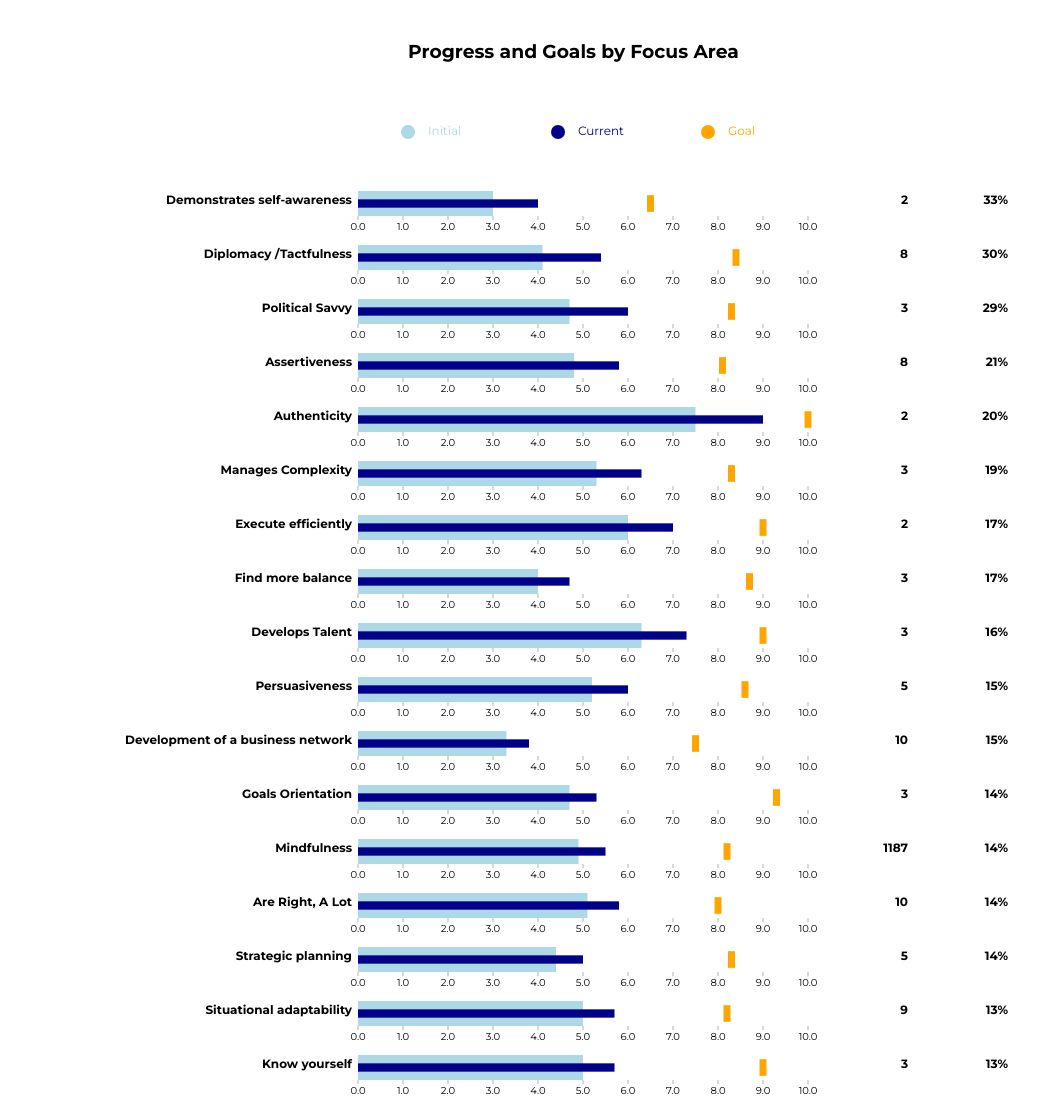
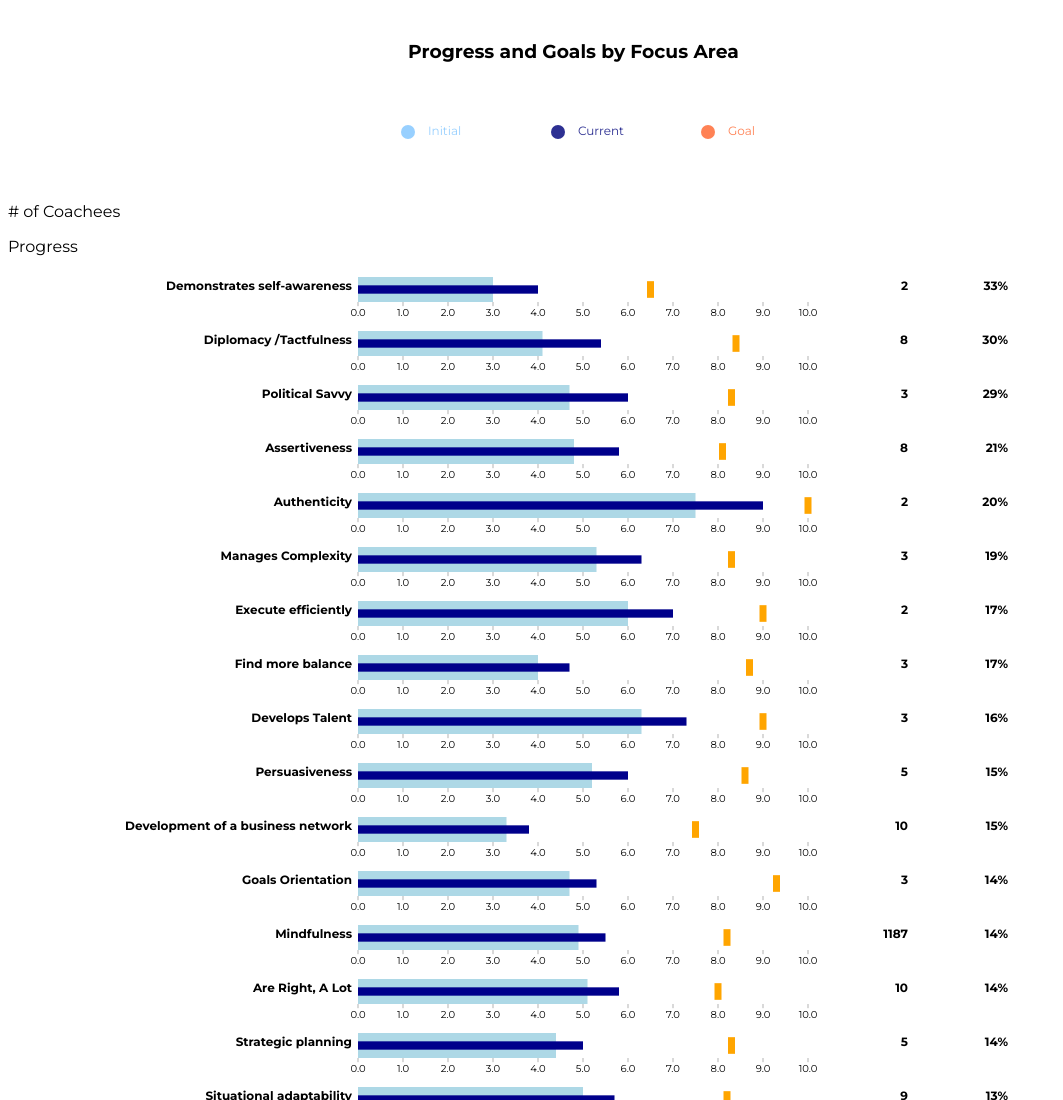
Before and after one commit to annadehtiarova/d3, a plain HTML site: page index.html in a window 1280 px wide. Shown: the top 1100 px of the page, without its empty margins (0-1063 px from the left). Drawn offline with nearby package versions, Linux system fonts and the light colour scheme.

Commit message:
Update index.html

```diff
--- a/index.html
+++ b/index.html
@@ -14,6 +14,14 @@
 
     <h3>Progress and Goals by Focus Area</h3>
     <svg id="legend" width="1000" height="100"></svg>
+    <div class="container">
+        <div class="flex-1">
+        <p># of Coachees</p>
+        </div>
+        <div class="flex-2">
+        <p>Progress</p>
+        </div>
+    </div>
 
     <script src="https://d3js.org/d3.v6.min.js"></script>
     <script src="bullet.js"></script>
@@ -69,7 +77,7 @@
 
     var color = d3.scaleOrdinal()
                     .domain(keys)
-                    .range(['lightblue', 'darkblue', 'orange']);
+                    .range(['#98D0FF', '#2D3092', '#FF8255']);
 
 
     svg2.selectAll("circle")
```
